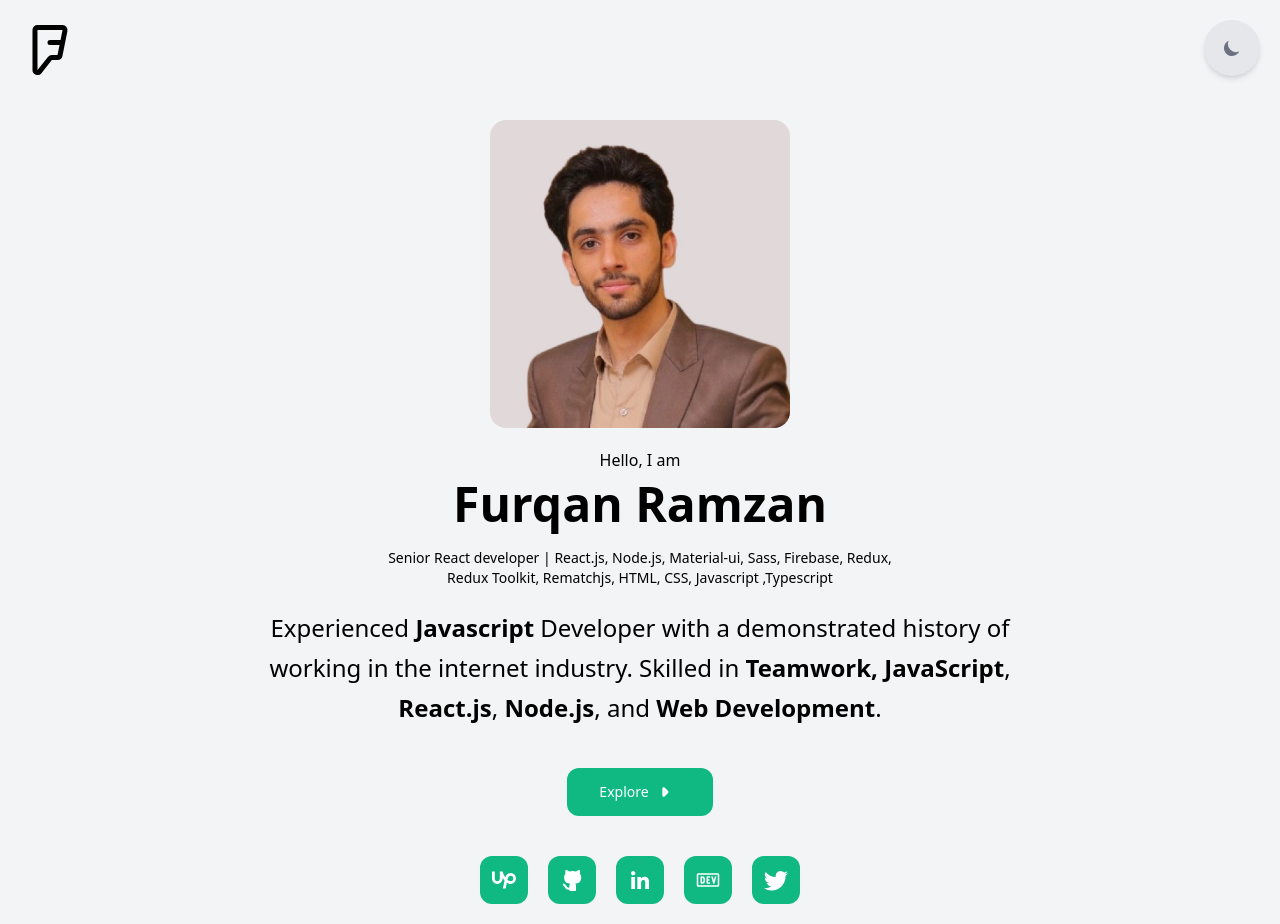
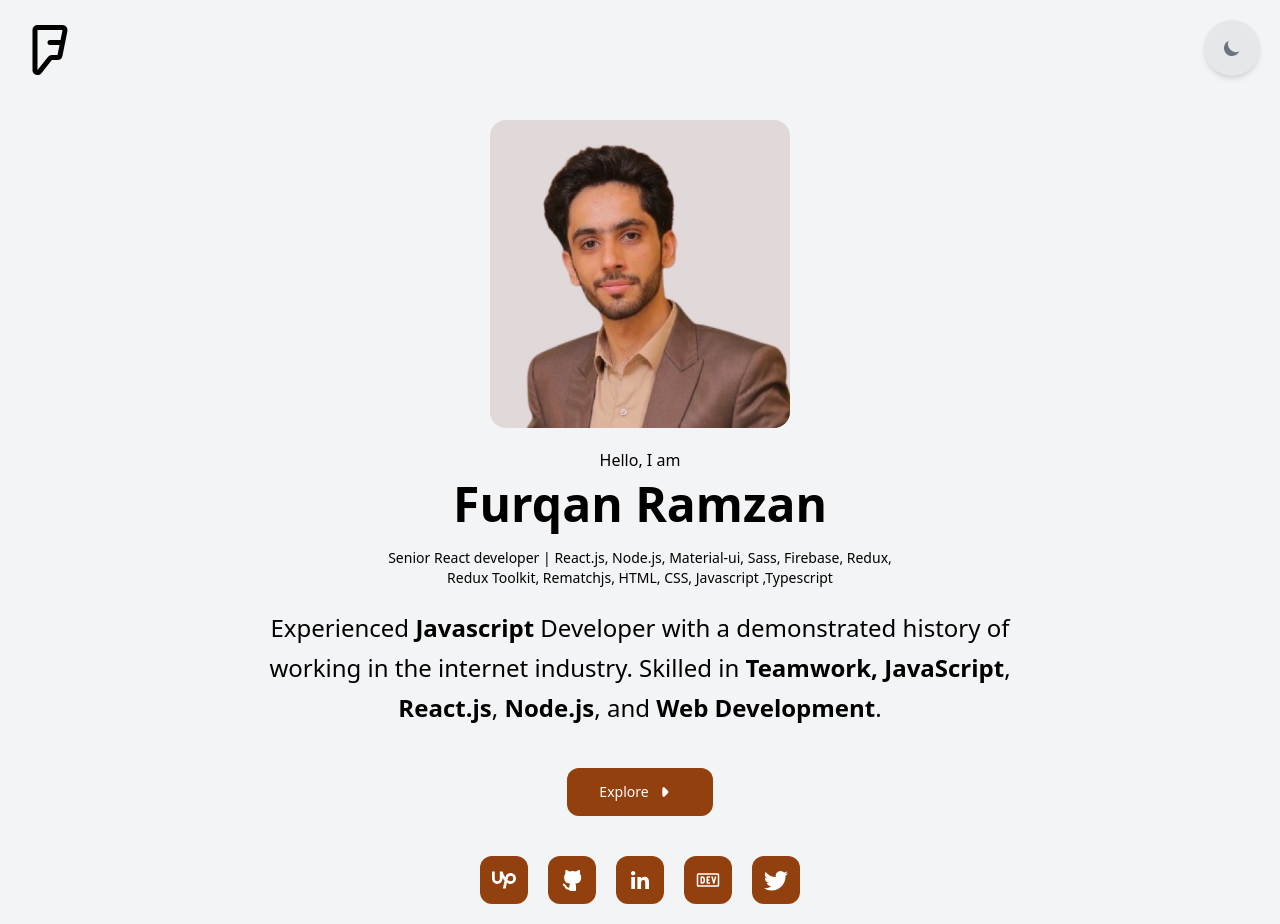
Before and after one commit to furqanramzan/portfolio, an Astro site: page / in a window 1280 px wide. Built offline with nearby package versions, Linux system fonts and the light colour scheme; Astro itself is replaced by a stand-in of ours.

Commit message:
fix(contrast): page insights color contrast issue

```diff
--- a/src/components/Button.astro
+++ b/src/components/Button.astro
@@ -2,11 +2,14 @@
 import type { HTMLAttributes } from 'astro/types';
 
 type Props = HTMLAttributes<'button'>;
+
+const props = Astro.props;
+const { class: classes, ...attrs } = props;
 ---
 
 <button
-  {...Astro.props}
-  class="bg-primary-500 hover:bg-primary-600 focus:ring-primary-300 dark:bg-primary-500 dark:hover:bg-primary-600 dark:focus:ring-primary-700 inline-flex items-center rounded-xl px-8 py-2 text-center text-sm font-medium text-white focus:ring-4"
+  {...attrs}
+  class={`bg-primary-800 hover:bg-primary-600 focus:ring-primary-300 dark:bg-primary-800 dark:hover:bg-primary-600 dark:focus:ring-primary-100 inline-flex items-center rounded-xl text-center text-sm text-white focus:ring-4 font-medium ${classes}`}
 >
   <slot />
 </button>
--- a/src/components/SocialLinks.astro
+++ b/src/components/SocialLinks.astro
@@ -1,5 +1,6 @@
 ---
 import { getCollection } from 'astro:content';
+import Button from './Button.astro';
 
 const socials = await getCollection('social');
 const sortedSocials = socials.sort((a, b) =>
@@ -11,12 +12,10 @@ const sortedSocials = socials.sort((a, b) =>
   {
     sortedSocials.map((social) => (
       <li>
-        <a
-          target="_blank"
-          href={social.data.link}
-          class="rounded-xl bg-primary-500 hover:bg-primary-600 focus:ring-primary-300 dark:bg-primary-500 dark:hover:bg-primary-600 dark:focus:ring-primary-700 w-12 h-12 flex justify-center items-center text-white"
-        >
-          <Fragment set:html={social.data.icon} />
+        <a target="_blank" href={social.data.link}>
+          <Button class="w-12 h-12 flex justify-center items-center text-white">
+            <Fragment set:html={social.data.icon} />
+          </Button>
         </a>
       </li>
     ))
--- a/src/pages/index.astro
+++ b/src/pages/index.astro
@@ -13,7 +13,7 @@ const content = await getEntry('page', 'home');
     <div class="flex flex-col items-center gap-10">
       <AboutMe center={true} width={300} height={300} />
       <a href="/about">
-        <Button type="button">
+        <Button type="button" class="px-8 py-2">
           {content.data.explore}
           <svg
             xmlns="http://www.w3.org/2000/svg"
--- a/tailwind.config.ts
+++ b/tailwind.config.ts
@@ -1,5 +1,5 @@
 import type { Config } from 'tailwindcss';
-import { emerald } from 'tailwindcss/colors';
+import { amber } from 'tailwindcss/colors';
 import flowbite from 'flowbite/plugin';
 
 const config: Config = {
@@ -12,7 +12,7 @@ const config: Config = {
   theme: {
     extend: {
       colors: {
-        primary: emerald,
+        primary: amber,
       },
     },
   },
```
